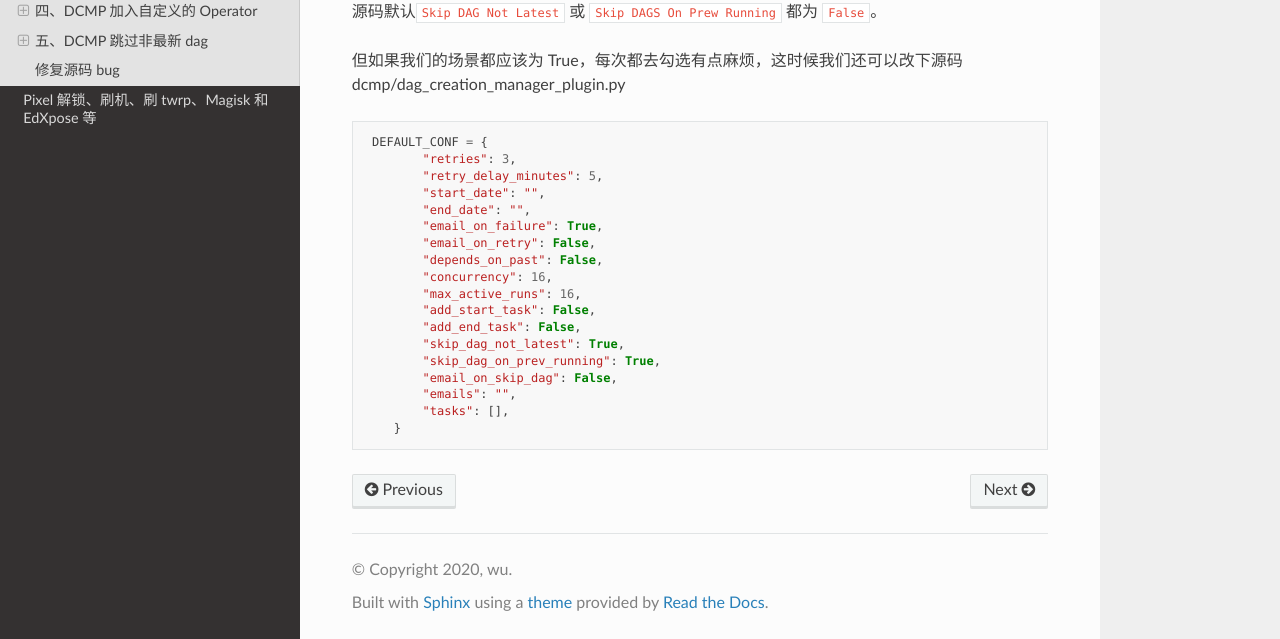
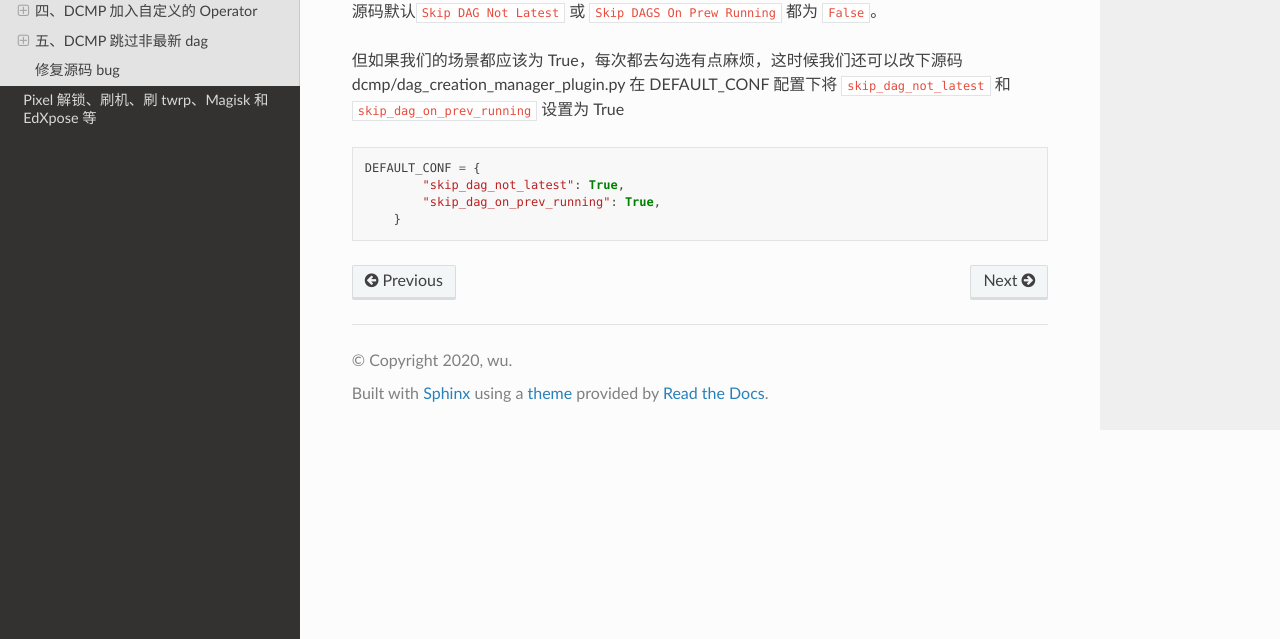
Before and after one commit to Joder5/my-cookbook, a Sphinx documentation site: the page built from source/dcmp.md, in a window 1280 px wide and 900 px high, scrolled down 12269 px, cut to the strip 261-900 px from the top of the window. Built offline with Sphinx 7.4.7 and the Read the Docs theme 2.0.0, drawn with Linux system fonts in a browser that asks for light colours.

Commit message:
airflow 修复 dcmp 源码bug

````diff
--- a/source/dcmp.md
+++ b/source/dcmp.md
@@ -464,24 +464,10 @@ dag_creation_manager_queue_pool = default:default|default_pool,my_test:test_queu
 源码默认`Skip DAG Not Latest`  或 `Skip DAGS On Prew Running` 都为 `False`。
 
 但如果我们的场景都应该为 True，每次都去勾选有点麻烦，这时候我们还可以改下源码 dcmp/dag_creation_manager_plugin.py
-
+在 DEFAULT_CONF 配置下将 `skip_dag_not_latest` 和 `skip_dag_on_prev_running` 设置为 True
 ```python
- DEFAULT_CONF = {
-        "retries": 3,
-        "retry_delay_minutes": 5,
-        "start_date": "",
-        "end_date": "",
-        "email_on_failure": True,
-        "email_on_retry": False,
-        "depends_on_past": False,
-        "concurrency": 16,
-        "max_active_runs": 16,
-        "add_start_task": False,
-        "add_end_task": False,
+DEFAULT_CONF = {
         "skip_dag_not_latest": True,
         "skip_dag_on_prev_running": True,
-        "email_on_skip_dag": False,
-        "emails": "",
-        "tasks": [],
     }
 ```
````
Also changed, not shown: 5 other files.
